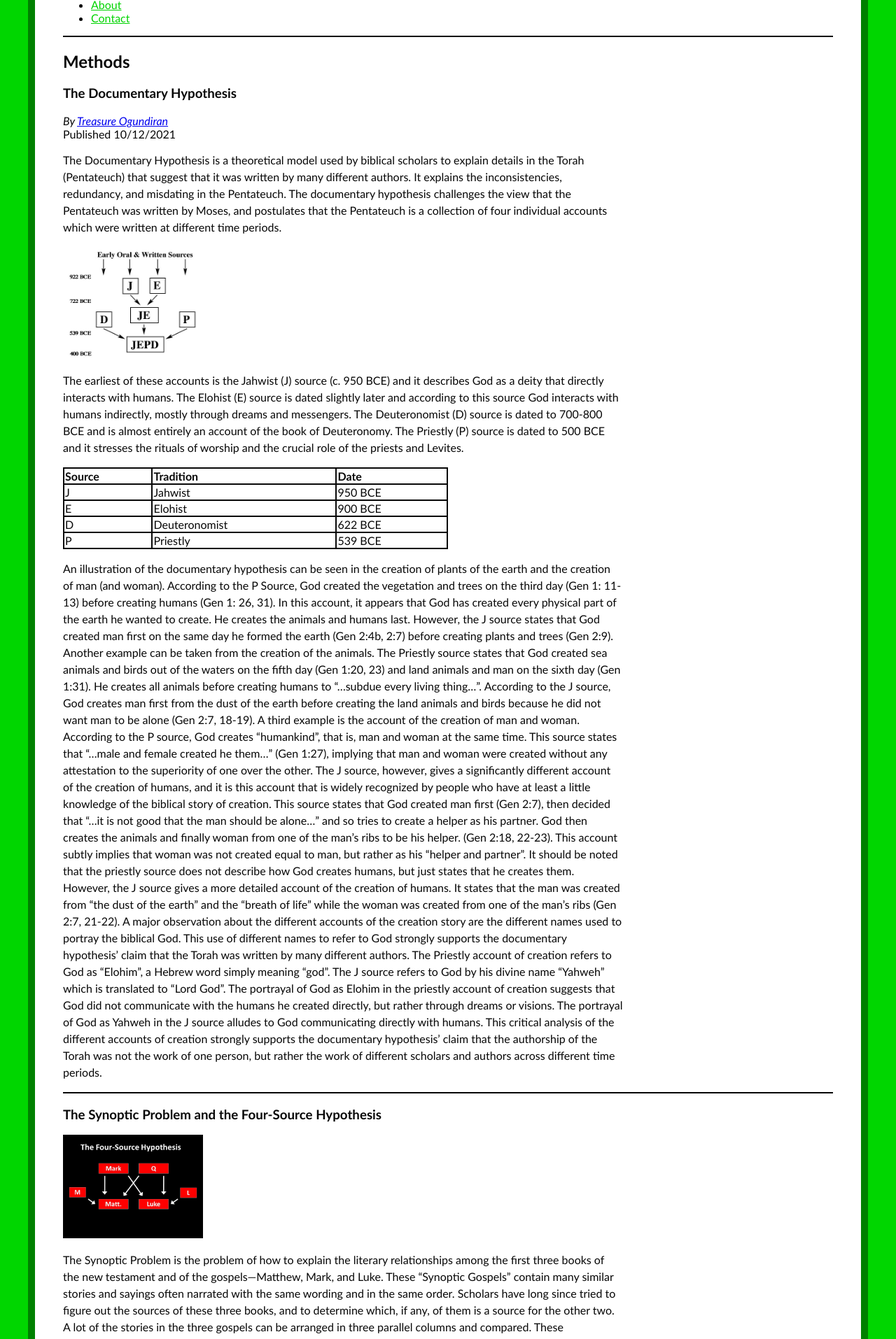
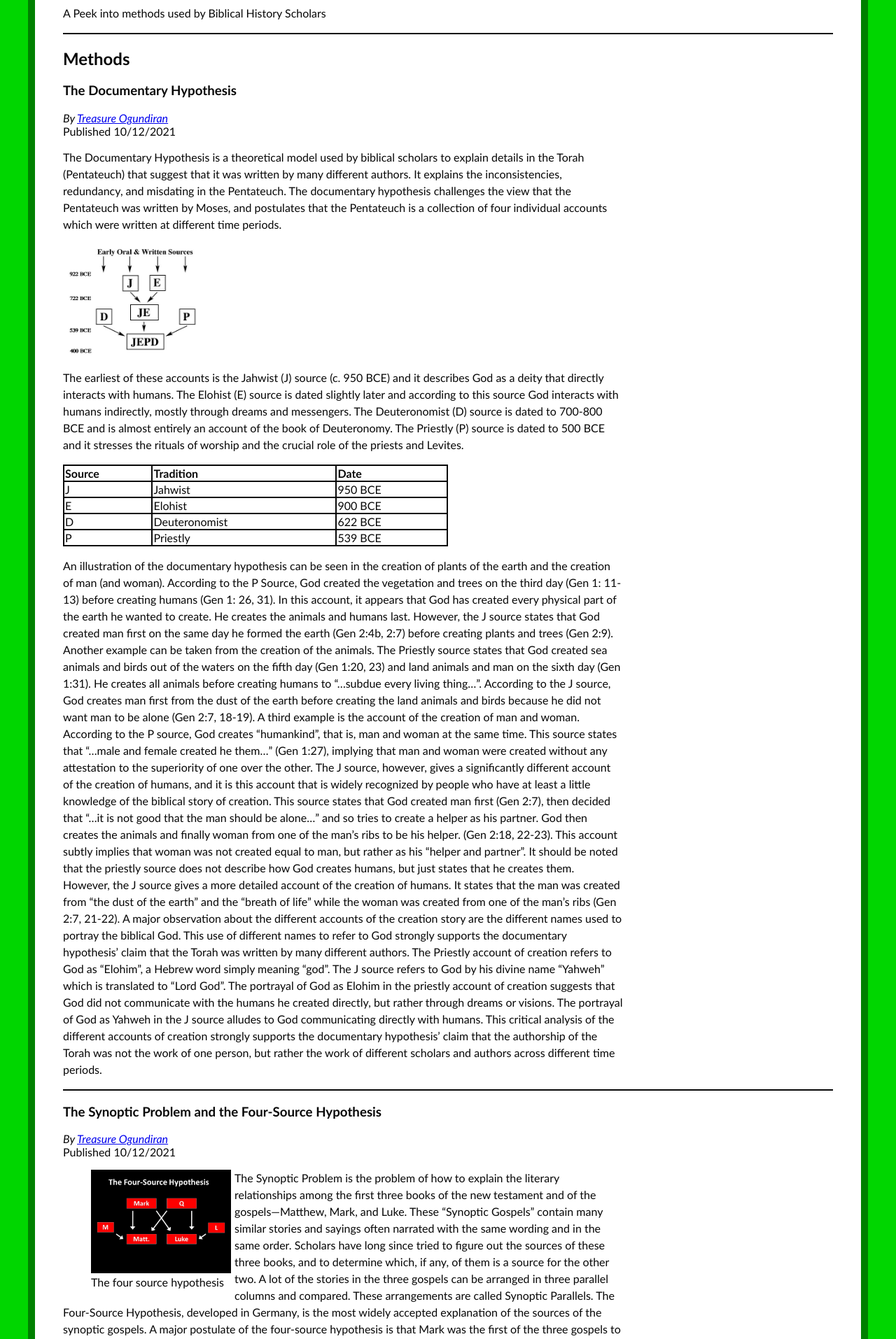
Before and after one commit to treasureogundiran/mi349_blog, a plain HTML site: page index.html in a window 1280 px wide. Shown: the part 225-2139 px from the top of the page at 70% size. Drawn offline with Linux system fonts and the light colour scheme.

Commit message:
Added a sticky navbar and more styling

```diff
--- a/index.html
+++ b/index.html
@@ -8,10 +8,6 @@
     <title>MI 349 Blog</title>
   </head>
   <body>
-    <header>
-      <h1>Treasure's Weblog</h1>
-      <p>A Peek into methods used by Biblical History Scholars</p>
-    </header>
     <nav>
       <ul>
         <li><a href="./index.html">Blog</a></li>
@@ -19,6 +15,10 @@
         <li><a href="./contact.html">Contact</a></li>
       </ul>
     </nav>
+    <header>
+      <h1>Treasure's Weblog</h1>
+      <p>A Peek into methods used by Biblical History Scholars</p>
+    </header>
     <section id="blog">
       <h2>Methods</h2>
       <article class="blog-post">
@@ -42,7 +42,7 @@
         <img
           src="documentary_hypothesis.jpg"
           width="200"
-          alt="free speech image"
+          alt="timeline of the documentary hypothesis"
         />
         <p>
           The earliest of these accounts is the Jahwist (J) source (c. 950 BCE)
@@ -136,7 +136,16 @@
       </article>
       <article class="blog-post">
         <h3>The Synoptic Problem and the Four-Source Hypothesis</h3>
-        <img src="four_source_hypothesis.png" width="200" alt="privacy image" />
+        <address>
+          By <a rel="author" href="/about.html">Treasure Ogundiran</a>
+        </address>
+        <time datetime="2021-10-12" title="October 12th"
+          >Published 10/12/2021</time
+        >
+        <figure class="image-div">
+          <img src="four_source_hypothesis.png" alt="four source hypothesis" />
+          <figcaption>The four source hypothesis</figcaption>
+        </figure>
         <p>
           The Synoptic Problem is the problem of how to explain the literary
           relationships among the first three books of the new testament and of
@@ -204,12 +213,6 @@
           synoptic parallels illustrate the synoptic problem and prove the
           validity of the four-source hypothesis.
         </p>
-        <address>
-          By <a rel="author" href="/about.html">Treasure Ogundiran</a>
-        </address>
-        <time datetime="2021-10-12" title="October 12th"
-          >Published 10/12/2021</time
-        >
       </article>
     </section>
     <section>
--- a/style.css
+++ b/style.css
@@ -17,6 +17,42 @@ h1 {
 p {
   line-height: 1.5em;
   width: 800px;
+}
+nav {
+  position: sticky;
+  top: 0;
+  background: green;
+  padding: 5px;
+}
+
+nav ul {
+  display: flex;
+  justify-content: space-around;
+}
+
+nav li {
+  font-size: 22px;
+  list-style: none;
+}
+
+a[href="./about.html"],
+a[href="./index.html"],
+a[href="./contact.html"] {
+  color: white;
+}
+
+time {
+  display: block;
+}
+
+.image-div {
+  float: left;
+  margin-right: 5px;
+  width: 200px;
+}
+
+.image-div img {
+  width: 100%;
 }
 
 #blog {
@@ -40,6 +76,7 @@ td {
 .text-input {
   border: solid 1.5px rgb(7, 7, 7);
   border-radius: 4px;
+  margin-right: 10px;
 }
 
 .submit {
@@ -54,8 +91,6 @@ label {
   margin-bottom: 5px;
 }
 
-a[href="./about.html"],
-a[href="./index.html"],
-a[href="./contact.html"] {
-  color: rgb(0, 212, 0);
+.name-email {
+  display: flex;
 }
```
Also changed, not shown: about.html (+4 -4 lines), contact.html (+6 -4 lines).
